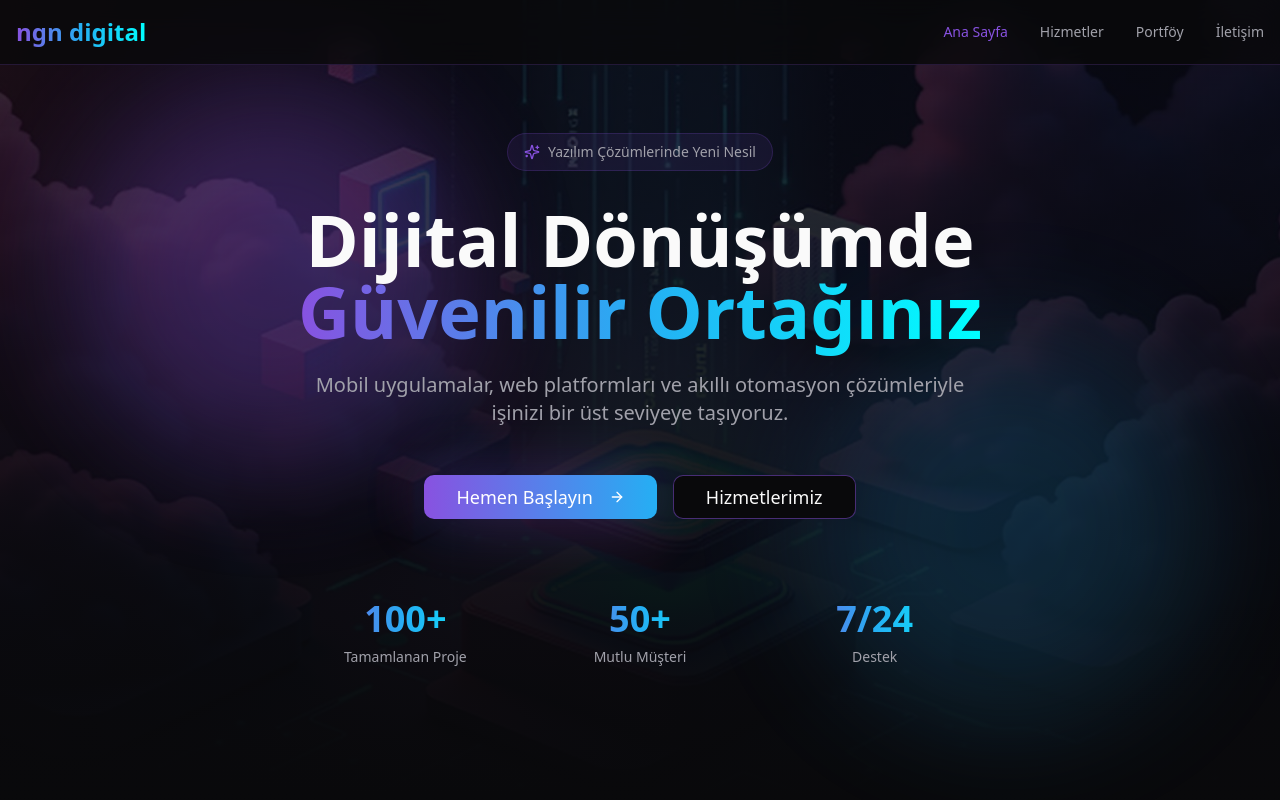
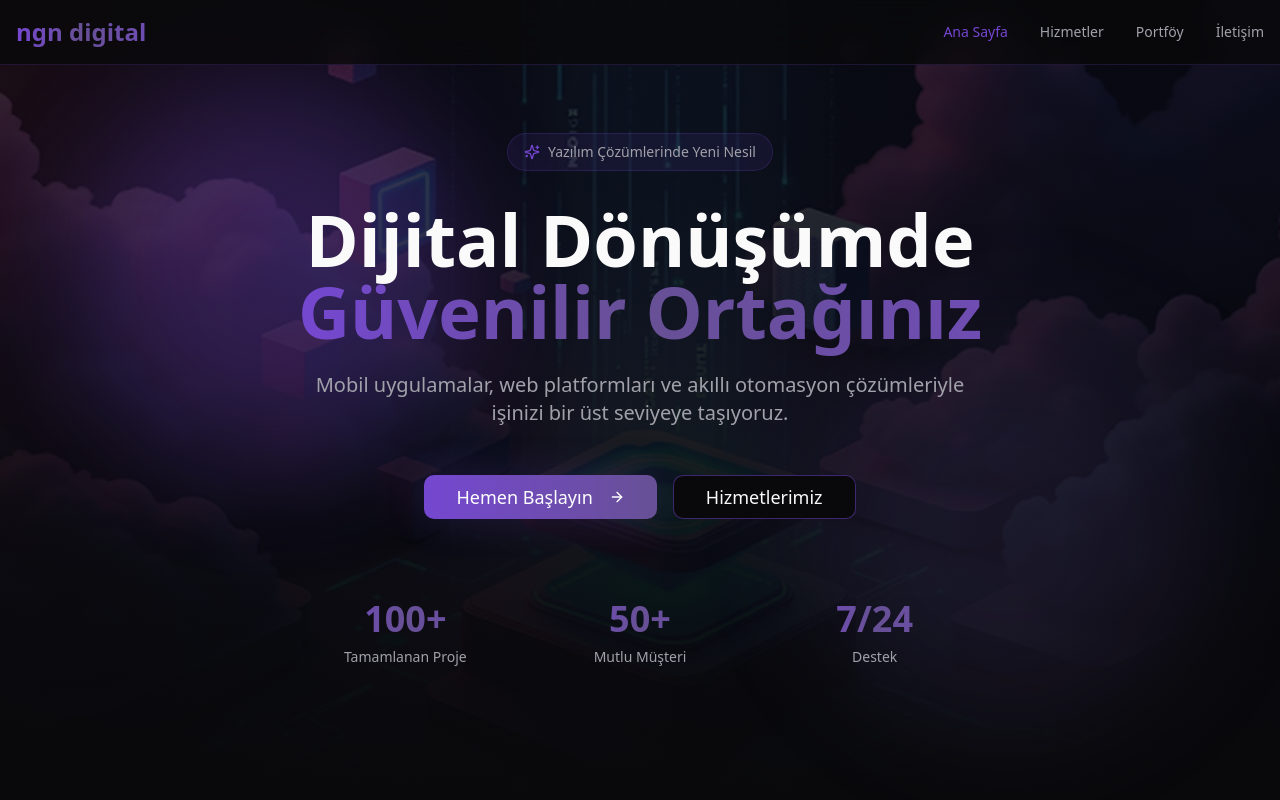
Before and after one commit to korsanadam1939/flow-build-collective, a React (Vite) app: page / in a window 1280 px wide. Shown: the top 800 px of the page. Built offline with nearby package versions, Linux system fonts and the light colour scheme; the HTML template or start-up script is replaced by a standard one.

Commit message:
Refactor: Adjust color palette

```diff
--- a/src/index.css
+++ b/src/index.css
@@ -17,34 +17,34 @@ All colors MUST be HSL.
     --popover: 240 10% 6%;
     --popover-foreground: 0 0% 98%;
 
-    --primary: 263 70% 60%;
+    --primary: 260 60% 55%;
     --primary-foreground: 0 0% 100%;
-    --primary-glow: 263 90% 70%;
+    --primary-glow: 260 50% 65%;
 
-    --secondary: 200 90% 55%;
+    --secondary: 260 30% 45%;
     --secondary-foreground: 0 0% 100%;
 
     --muted: 240 5% 15%;
     --muted-foreground: 240 5% 65%;
 
-    --accent: 180 100% 50%;
-    --accent-foreground: 240 10% 3.9%;
+    --accent: 260 40% 50%;
+    --accent-foreground: 0 0% 100%;
 
     --destructive: 0 84.2% 60.2%;
     --destructive-foreground: 0 0% 98%;
 
     --border: 240 10% 15%;
     --input: 240 10% 15%;
-    --ring: 263 70% 60%;
+    --ring: 260 60% 55%;
 
     --radius: 0.75rem;
 
     /* Custom design tokens */
-    --gradient-primary: linear-gradient(135deg, hsl(263 70% 60%), hsl(200 90% 55%));
-    --gradient-secondary: linear-gradient(135deg, hsl(200 90% 55%), hsl(180 100% 50%));
-    --gradient-hero: linear-gradient(135deg, hsl(263 70% 60% / 0.2), hsl(200 90% 55% / 0.2));
+    --gradient-primary: linear-gradient(135deg, hsl(260 60% 55%), hsl(260 40% 50%));
+    --gradient-secondary: linear-gradient(135deg, hsl(260 40% 50%), hsl(260 30% 45%));
+    --gradient-hero: linear-gradient(135deg, hsl(260 60% 55% / 0.15), hsl(260 40% 50% / 0.15));
 
-    --shadow-glow: 0 0 60px hsl(263 70% 60% / 0.3);
+    --shadow-glow: 0 0 40px hsl(260 60% 55% / 0.2);
     --shadow-card: 0 8px 32px hsl(0 0% 0% / 0.4);
 
     --transition-smooth: all 0.3s cubic-bezier(0.4, 0, 0.2, 1);
```
